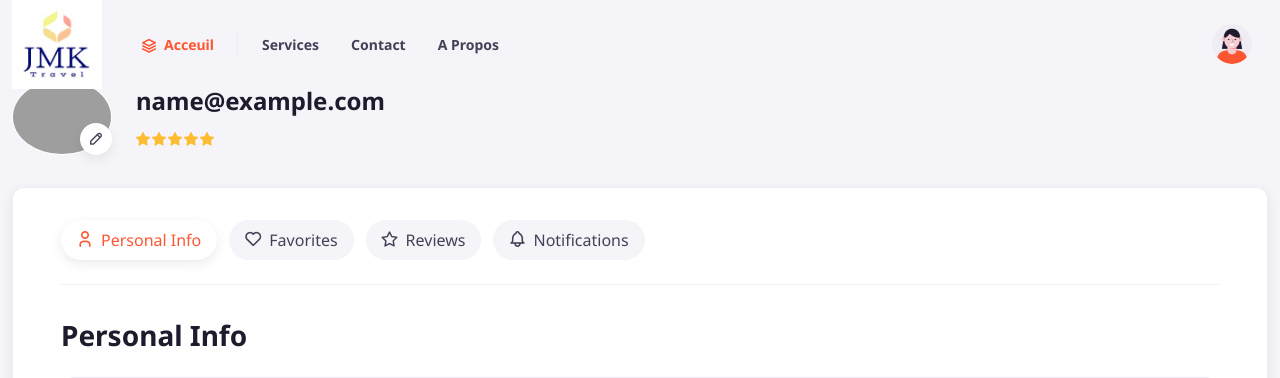
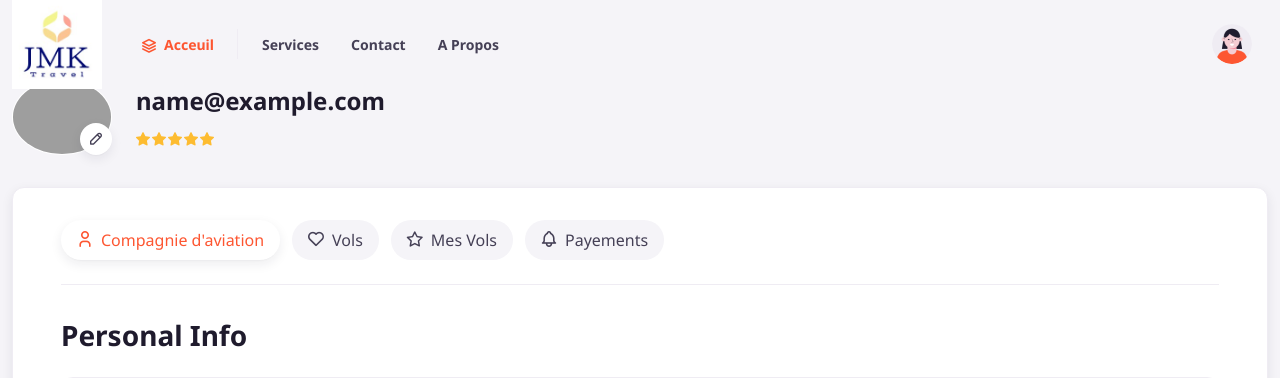
Before and after one commit to JoKonde/vol, a PHP site: page /dashboard.php in a window 1280 px wide. Shown: the part 17-395 px from the top of the page. Run offline with PHP 8.4, Linux system fonts and the light colour scheme; the visitor is signed in with stand-in values (Sample User, id 1); some web fonts are replaced; grey boxes are pictures that could not be loaded.

Commit message:
fix(dashboard)

```diff
--- a/dashboard.php
+++ b/dashboard.php
@@ -135,8 +135,12 @@
                 ?>
                   </h6><span class="star-rating star-rating-sm"><i class="star-rating-icon fi-star-filled active"></i><i class="star-rating-icon fi-star-filled active"></i><i class="star-rating-icon fi-star-filled active"></i><i class="star-rating-icon fi-star-filled active"></i><i class="star-rating-icon fi-star-filled active"></i></span>
                 </div>
-              </div><a class="dropdown-item" href="city-guide-account-info.html"><i class="fi-user opacity-60 me-2"></i>Personal Info</a><a class="dropdown-item" href="city-guide-account-favorites.html"><i class="fi-heart opacity-60 me-2"></i>Favorites</a><a class="dropdown-item" href="city-guide-vendor-businesses.html"><i class="fi-home opacity-60 me-2"></i>My Businesses</a><a class="dropdown-item" href="city-guide-account-reviews.html"><i class="fi-star opacity-60 me-2"></i>Reviews</a><a class="dropdown-item" href="city-guide-account-notifications.html"><i class="fi-bell opacity-60 me-2"></i>Notifications</a>
-              <div class="dropdown-divider"></div><a class="dropdown-item" href="city-guide-help-center.html">Help</a><a class="dropdown-item" href="signin-light.html">Sign Out</a>
+              </div><a class="dropdown-item" href="#"><i class="fi-user opacity-60 me-2"></i>Compagnie d'avions</a>
+              <a class="dropdown-item" href="#"><i class="fi-heart opacity-60 me-2"></i>Vol</a>
+              <a class="dropdown-item" href="#"><i class="fi-home opacity-60 me-2"></i>Mes Vols</a>
+              <a class="dropdown-item" href="#"><i class="fi-star opacity-60 me-2"></i>Payements</a>
+              <div class="dropdown-divider"></div>
+              <a class="dropdown-item" href="index.php">Deconnexion</a>
             </div>
           </div>
 
@@ -158,7 +162,12 @@
 </li>
 
 
-              <li class="nav-item dropdown d-lg-none"><a class="nav-link dropdown-toggle d-flex align-items-center" href="#" role="button" data-bs-toggle="dropdown" aria-expanded="false"><img class="rounded-circle me-2" src="img/avatars/36.png" width="30" alt="Annette Black">Annette Black</a>
+              <li class="nav-item dropdown d-lg-none"><a class="nav-link dropdown-toggle d-flex align-items-center" href="#" role="button" data-bs-toggle="dropdown" aria-expanded="false">
+                <img class="rounded-circle me-2" src="img/avatars/36.png" width="30" alt="user">
+              <?php
+                    echo $_SESSION['email']
+                ?>
+            </a>
                 <div class="dropdown-menu">
                   <div class="ps-3"><span class="star-rating star-rating-sm"><i class="star-rating-icon fi-star-filled active"></i><i class="star-rating-icon fi-star-filled active"></i><i class="star-rating-icon fi-star-filled active"></i><i class="star-rating-icon fi-star-filled active"></i><i class="star-rating-icon fi-star-filled active"></i></span>
                     <div class="fs-xs py-2">(302) 555-0107<br>annette_black@email.com</div>
@@ -193,14 +202,20 @@
         <!-- Page content-->
         <div class="card card-body p-4 p-md-5 shadow-sm">
           <!-- Account nav-->
-          <div class="mt-md-n3 mb-4"><a class="btn btn-outline-primary btn-lg rounded-pill w-100 d-md-none" href="#account-nav" data-bs-toggle="collapse"><i class="fi-align-justify me-2"></i>Account Menu</a>
+          <div class="mt-md-n3 mb-4">
+            <a class="btn btn-outline-primary btn-lg rounded-pill w-100 d-md-none" href="#account-nav" data-bs-toggle="collapse">
+              <i class="fi-align-justify me-2"></i>
+          <?php
+                    echo $_SESSION['email']
+                ?>
+        </a>
             <div class="collapse d-md-block" id="account-nav">
               <ul class="nav nav-pills flex-column flex-md-row pt-3 pt-md-0 pb-md-4 border-bottom-md">
-                <li class="nav-item mb-md-0 me-md-2 pe-md-1"><a class="nav-link active" href="city-guide-account-info.html" aria-current="page"><i class="fi-user mt-n1 me-2 fs-base"></i>Personal Info</a></li>
-                <li class="nav-item mb-md-0 me-md-2 pe-md-1"><a class="nav-link" href="city-guide-account-favorites.html"><i class="fi-heart mt-n1 me-2 fs-base"></i>Favorites</a></li>
-                <li class="nav-item mb-md-0 me-md-2 pe-md-1"><a class="nav-link" href="city-guide-account-reviews.html"><i class="fi-star mt-n1 me-2 fs-base"></i>Reviews</a></li>
-                <li class="nav-item mb-md-0"><a class="nav-link" href="city-guide-account-notifications.html"><i class="fi-bell mt-n1 me-2 fs-base"></i>Notifications</a></li>
-                <li class="nav-item d-md-none"><a class="nav-link" href="signin-light.html"><i class="fi-logout mt-n1 me-2 fs-base"></i>Sign Out</a></li>
+                <li class="nav-item mb-md-0 me-md-2 pe-md-1"><a class="nav-link active" href="city-guide-account-info.html" aria-current="page"><i class="fi-user mt-n1 me-2 fs-base"></i>Compagnie d'aviation</a></li>
+                <li class="nav-item mb-md-0 me-md-2 pe-md-1"><a class="nav-link" href="city-guide-account-favorites.html"><i class="fi-heart mt-n1 me-2 fs-base"></i>Vols</a></li>
+                <li class="nav-item mb-md-0 me-md-2 pe-md-1"><a class="nav-link" href="city-guide-account-reviews.html"><i class="fi-star mt-n1 me-2 fs-base"></i>Mes Vols</a></li>
+                <li class="nav-item mb-md-0"><a class="nav-link" href="city-guide-account-notifications.html"><i class="fi-bell mt-n1 me-2 fs-base"></i>Payements</a></li>
+                <li class="nav-item d-md-none"><a class="nav-link" href="index.php"><i class="fi-logout mt-n1 me-2 fs-base"></i>Deconnexion</a></li>
               </ul>
             </div>
           </div>
```
